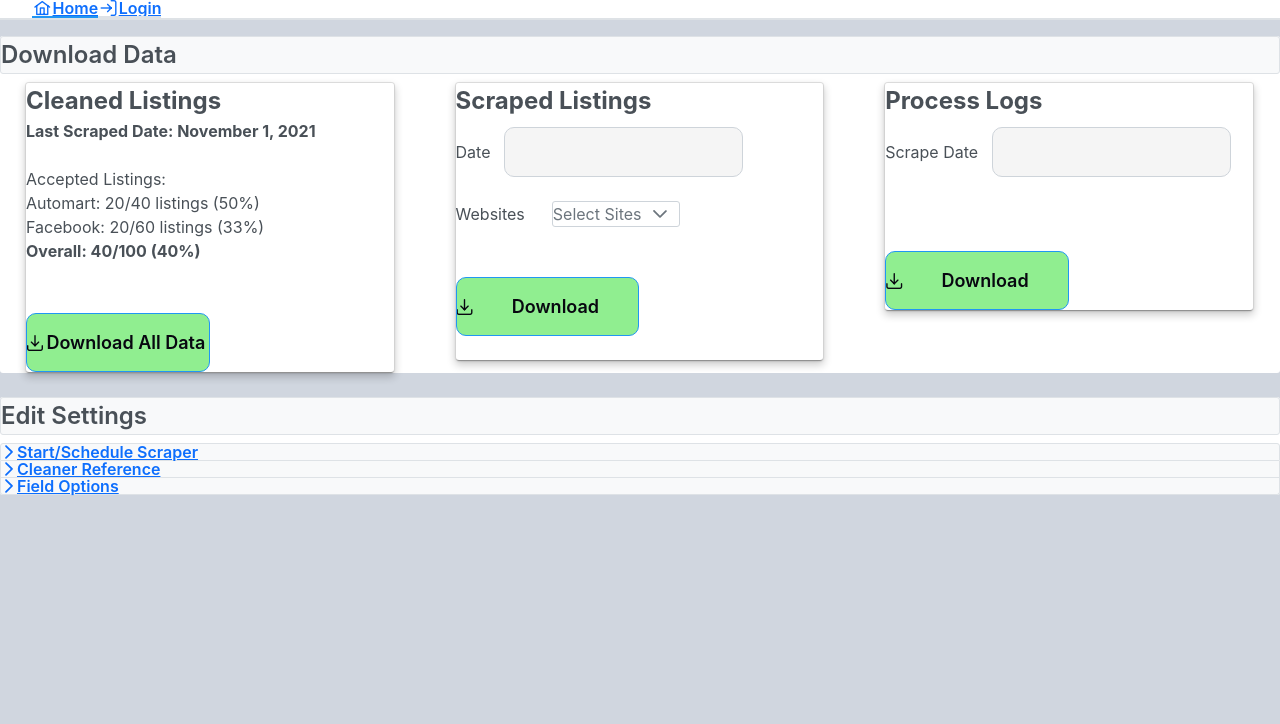
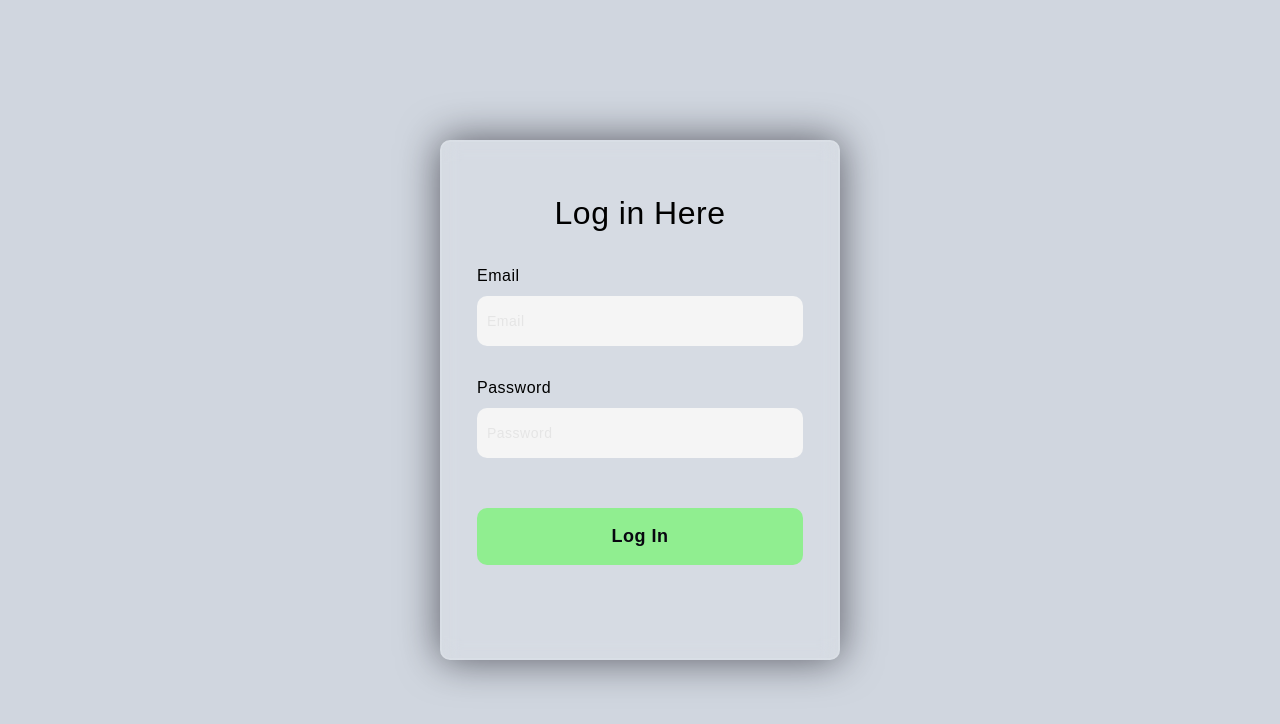
Before and after one commit to ajPanganiban/ThinkDSP, a Vue app: page / in a window 1280 px wide. Shown: the top 724 px of the page. Built offline with nearby package versions, Linux system fonts and the light colour scheme.

Commit message:
feat(): Remove nav

```diff
--- a/src/App.vue
+++ b/src/App.vue
@@ -1,18 +1,14 @@
 <template>
-  <TabMenu :model="items" />
   <router-view/>
 </template>
 
 <script>
-
 export default {
   data () {
     return {
       items: [
         { label: 'Home', icon: 'pi pi-fw pi-home', to: '/' },
         { label: 'Login', icon: 'pi pi-fw pi-sign-in', to: '/login' }
-        // { label: 'Data', icon: 'pi pi-fw pi-save', to: '/data' },
-        // { label: 'Settings', icon: 'pi pi-fw pi-cog', to: '/settings' }
       ]
     }
   }
--- a/src/router/index.js
+++ b/src/router/index.js
@@ -3,30 +3,14 @@ import Home from '../views/Home.vue'
 
 const routes = [
   {
-    path: '/',
+    path: '/admin',
     name: 'Home',
     component: Home
   },
   {
-    path: '/login',
+    path: '/',
     name: 'Login',
-    // route level code-splitting
-    // this generates a separate chunk (about.[hash].js) for this route
-    // which is lazy-loaded when the route is visited.
-    component: () => import(/* webpackChunkName: "about" */ '../views/Login.vue')
-  },
-  {
-    path: '/data',
-    name: 'Data',
-    component: () => import(/* webpackChunkName: "about" */ '../views/Data.vue')
-  },
-  {
-    path: '/settings',
-    name: 'Settings',
-    // route level code-splitting
-    // this generates a separate chunk (about.[hash].js) for this route
-    // which is lazy-loaded when the route is visited.
-    component: () => import(/* webpackChunkName: "about" */ '../views/Settings.vue')
+    component: () => import('../views/Login.vue')
   }
 ]
 
--- a/src/views/Login.vue
+++ b/src/views/Login.vue
@@ -50,7 +50,7 @@ export default {
             (res.json())
               .then(json => { this.token = json.token })
               .then(this.loginError = null)
-              .then(this.$router.push('/'))
+              .then(this.$router.push('/admin'))
           }
         })
     }
```
